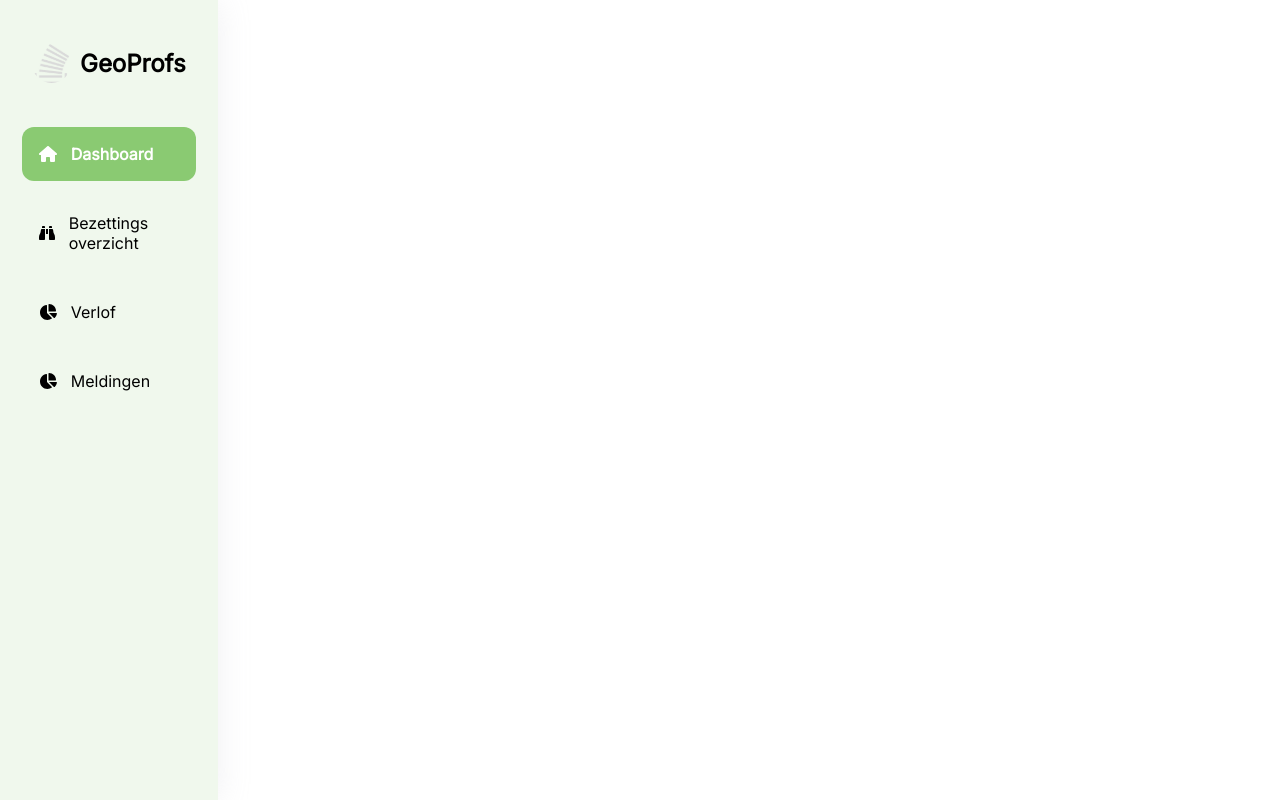
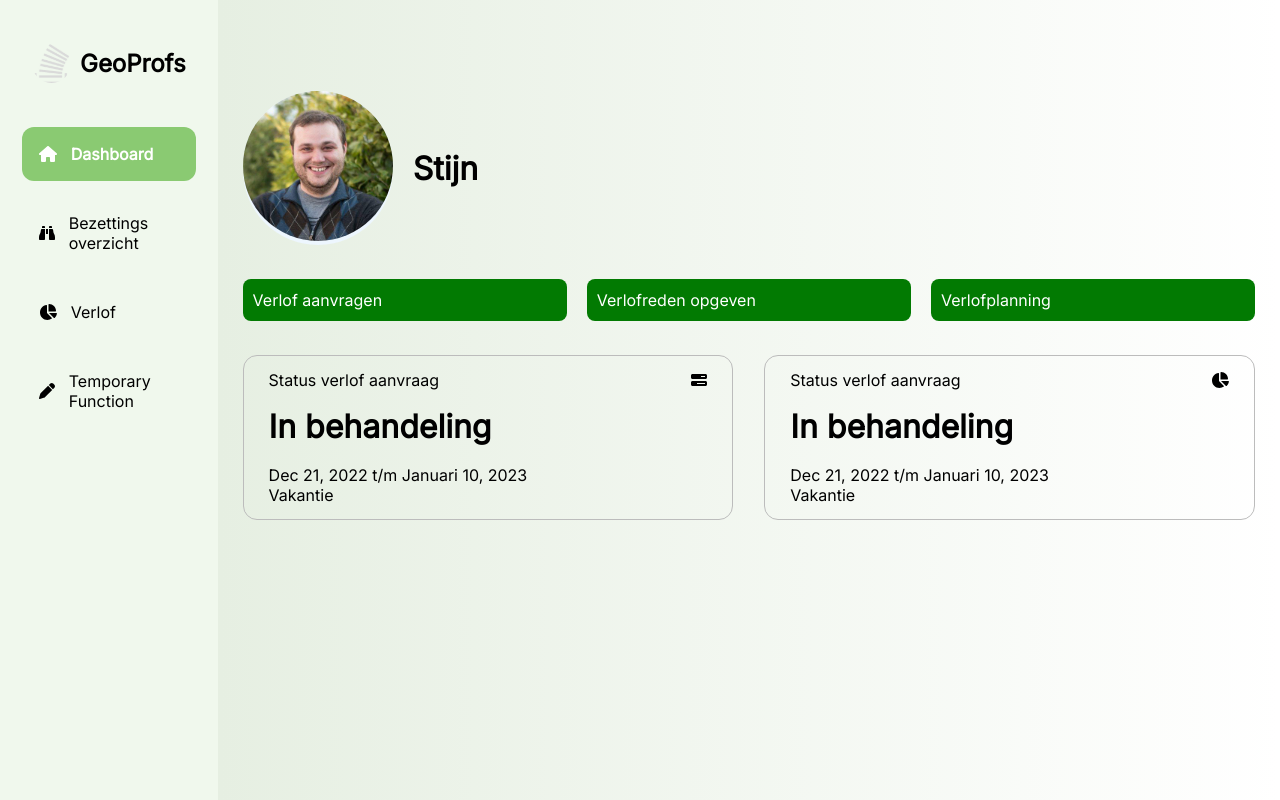
Before and after one commit to SelimD024/Geoprofs, a React (Vite) app in the folder GeoCore/client/: page / in a window 1280 px wide. Built offline with nearby package versions, Linux system fonts and the light colour scheme.

Commit message:
Functies toegevoegd

```diff
--- a/GeoCore/client/src/App.css
+++ b/GeoCore/client/src/App.css
@@ -63,6 +63,7 @@
 .selected {
   background-color: #8aca72;
   border-radius: 12px;
+  padding: 10px;
 }
 
 .selected * {
@@ -405,6 +406,14 @@ input[type="checkbox"] {
   border: 2px solid green!important;
 }
 
+.dropdown-content{
+  display: flex;
+  flex-direction: column;
+  align-items: center;
+  gap: 10px;
+
+}
+
 
 /* Custom checkbox checked style */
 .custom-checkbox.checked {
--- a/GeoCore/client/src/Components/navbar.jsx
+++ b/GeoCore/client/src/Components/navbar.jsx
@@ -1,4 +1,4 @@
-import React from "react";
+import React, { useState, useEffect, useRef } from "react";
 import { FontAwesomeIcon } from "@fortawesome/react-fontawesome";
 import Logo from "../assets/react.svg";
 import { faHouse } from "@fortawesome/free-solid-svg-icons";
@@ -8,48 +8,88 @@ import { faPen } from "@fortawesome/free-solid-svg-icons";
 import { faBinoculars } from "@fortawesome/free-solid-svg-icons";
 
 function Navbar(props) {
+  const [selectedFunction, setSelectedFunction] = useState("");
+  const [isDropdownOpen, setIsDropdownOpen] = useState(false);
+  const dropdownRef = useRef(null);
+
+  const handleFunctionChange = (functionName) => {
+    setSelectedFunction(functionName);
+    setIsDropdownOpen(false);
+  };
+
+  const handleDropdownToggle = () => {
+    setIsDropdownOpen(!isDropdownOpen);
+  };
+
+  const handleClickOutsideDropdown = (event) => {
+    if (dropdownRef.current && !dropdownRef.current.contains(event.target)) {
+      setIsDropdownOpen(false);
+    }
+  };
+
+  useEffect(() => {
+    document.addEventListener("mousedown", handleClickOutsideDropdown);
+    return () => {
+      document.removeEventListener("mousedown", handleClickOutsideDropdown);
+    };
+  }, []);
+
   return (
     <div className="cs-navbar">
       <div className="logo">
-      <img src={Logo} alt="React Logo" />
+        <img src={Logo} alt="React Logo" />
         <h2>GeoProfs</h2>
       </div>
       <ul className="cs-menu">
         <a
-          className={`cs-menu-item ${
-            props.active === "dashboard" ? "selected" : ""
-          }`}
-          onClick={() => (window.location.href = "/Dashboard")}
+          className={`cs-menu-item ${props.active === "dashboard" ? "selected" : ""}`}
+          onClick={() => (window.location.href = "/")}
         >
           <FontAwesomeIcon icon={faHouse} />
           <li>Dashboard</li>
         </a>
         <a
-          className={`cs-menu-item ${
-            props.active === "bezetting" ? "selected" : ""
-          }`}
+          className={`cs-menu-item ${props.active === "bezetting" ? "selected" : ""}`}
           onClick={() => (window.location.href = "/bezetting")}
         >
           <FontAwesomeIcon icon={faBinoculars} />
           <li>Bezettings overzicht</li>
         </a>
         <a
-          className={`cs-menu-item ${
-            props.active === "Verlof" ? "selected" : ""
-          }`}
+          className={`cs-menu-item ${props.active === "Verlof" ? "selected" : ""}`}
           onClick={() => (window.location.href = "/Verlof")}
         >
           <FontAwesomeIcon icon={faChartPie} />
           <li>Verlof</li>
         </a>
-        <a
-          className={`cs-menu-item ${
-            props.active === "meldingen" ? "selected" : ""
-          }`}
-        >
-          <FontAwesomeIcon icon={faChartPie} />
-          <li>Meldingen</li>
-        </a>
+        <div className="" ref={dropdownRef}>
+          <a className="cs-menu-item" onClick={handleDropdownToggle}>
+            <FontAwesomeIcon icon={faPen} />
+            <li>Temporary Function</li>
+          </a>
+          {isDropdownOpen && (
+            <div className="dropdown-content">
+              <a
+                className={`dropdown-item ${selectedFunction === "manager" ? "selected" : ""}`}
+                onClick={() => handleFunctionChange("manager")}
+              >
+                Manager
+              </a>
+              <a
+                className={`dropdown-item ${selectedFunction === "employee" ? "selected" : ""}`}
+                onClick={() => handleFunctionChange("employee")}
+              >
+                Employee
+              </a>
+              <a
+                className={`dropdown-item ${selectedFunction === "supervisor" ? "selected" : ""}`}
+                onClick={() => handleFunctionChange("supervisor")}
+              >
+                Supervisor
+              </a>
+            </div>
+          )}
+        </div>
       </ul>
     </div>
   );
--- a/GeoCore/client/src/Verlof.tsx
+++ b/GeoCore/client/src/Verlof.tsx
@@ -115,6 +115,7 @@ function Verlof() {
                   <span className="custom-checkbox accept"></span>
                 </td>
               </tr>
+              <div className="button">Submit</div>
             </tbody>
           </table>
         </div>
--- a/GeoCore/client/src/main.tsx
+++ b/GeoCore/client/src/main.tsx
@@ -12,9 +12,6 @@ ReactDOM.createRoot(document.getElementById('root') as HTMLElement).render(
     <Router>
       <Switch>
         <Route exact path="/">
-          <App />
-        </Route>
-        <Route exact path="/Dashboard">
           <Dashboard />
         </Route>
         <Route exact path="/Bezetting">
```
